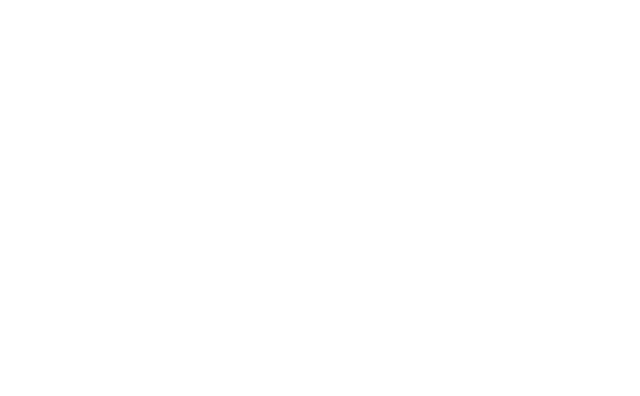
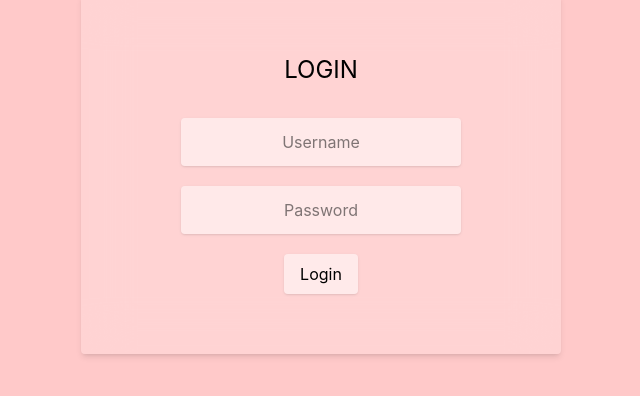
Before and after one commit to naveendanu2000/better-auth-app, a React (Vite) app in the folder better-auth-frontend/: page / in a window 1280 px wide. Shown: the part 226-622 px from the top of the page, without its empty margins (319-959 px from the left). Built offline with nearby package versions, Linux system fonts and the light colour scheme.

Commit message:
Create login page and initiated userDashboard component

```diff
--- a/better-auth-frontend/package.json
+++ b/better-auth-frontend/package.json
@@ -11,8 +11,13 @@
   },
   "dependencies": {
     "@tailwindcss/vite": "^4.2.1",
+    "axios": "^1.13.6",
+    "motion": "^12.35.2",
     "react": "^19.2.0",
     "react-dom": "^19.2.0",
+    "react-hot-toast": "^2.6.0",
+    "react-icons": "^5.6.0",
+    "react-router-dom": "^7.13.1",
     "tailwindcss": "^4.2.1"
   },
   "devDependencies": {
--- a/better-auth-frontend/src/App.tsx
+++ b/better-auth-frontend/src/App.tsx
@@ -1,7 +1,36 @@
+import { Toaster } from "react-hot-toast";
+import LoginPage from "./pages/LoginPage";
+import { AuthProvider } from "./context/AuthProvider";
+import { BrowserRouter, Route, Routes } from "react-router-dom";
+import ProtectedAuthRoute from "./components/ProtectedRoute";
+import UserDashboard from "./pages/UserDashboard";
+
 const App = () => {
-  return <div className="h-screen flex items-center justify-center">
+  return (
+    <div className="bg-red-200 **:transition-all **:duration-600 text-black h-screen flex items-center justify-center">
+      <BrowserRouter>
+        <Routes>
+          <Route path="/" element={<LoginPage />} />
 
-  </div>;
+          <Route
+            element={
+              <AuthProvider>
+                <Route
+                  path="/user"
+                  element={
+                    <ProtectedAuthRoute>
+                      <UserDashboard />
+                    </ProtectedAuthRoute>
+                  }
+                />
+              </AuthProvider>
+            }
+          />
+        </Routes>
+      </BrowserRouter>
+      <Toaster />
+    </div>
+  );
 };
 
 export default App;
--- /dev/null
+++ b/better-auth-frontend/src/api/auth-api.ts
@@ -0,0 +1,19 @@
+import type { LoginResponse, UserDetails } from "../types/authTypes";
+import { axiosInstance } from "./axios-instance";
+
+export const login = async (
+  username: string,
+  password: string,
+): Promise<LoginResponse> => {
+  const result = await axiosInstance.post("/auth/login", {
+    username,
+    password,
+  });
+  return result.data;
+};
+
+export const getUserDetails = async (): Promise<UserDetails> => {
+  const result = await axiosInstance.get("/auth/current/user");
+
+  return result.data;
+};
--- /dev/null
+++ b/better-auth-frontend/src/api/axios-instance.ts
@@ -0,0 +1,9 @@
+import axios, { type AxiosInstance } from "axios";
+
+export const axiosInstance: AxiosInstance = axios.create({
+  baseURL: "http://localhost:8000/api",
+  headers: {
+    "Content-Type": "application/json",
+  },
+  withCredentials: true,
+});
--- /dev/null
+++ b/better-auth-frontend/src/components/ProtectedRoute.tsx
@@ -0,0 +1,26 @@
+import { useEffect, type ReactNode } from "react";
+import { useNavigate } from "react-router-dom";
+import { getUserDetails } from "../api/auth-api";
+import toast from "react-hot-toast";
+
+const ProtectedAuthRoute = ({ children }: { children: ReactNode }) => {
+  const navigate = useNavigate();
+
+  useEffect(() => {
+    const verifyToken = async () => {
+      try {
+        await getUserDetails();
+      } catch (error) {
+        toast.error("Session expired!");
+        console.log(error);
+        navigate("/");
+      }
+    };
+
+    verifyToken();
+  }, [navigate]);
+
+  return children;
+};
+
+export default ProtectedAuthRoute;
--- /dev/null
+++ b/better-auth-frontend/src/components/small-components/Input.tsx
@@ -0,0 +1,29 @@
+const Input = ({
+  id,
+  name,
+  placeholder,
+  className,
+  type = "text",
+  defaultValue,
+}: {
+  id?: string;
+  name?: string;
+  placeholder?: string;
+  className?: string;
+  type?: string;
+  defaultValue?: string;
+}) => {
+  return (
+    <input
+      autoComplete="off"
+      id={id}
+      name={name}
+      type={type}
+      defaultValue={defaultValue}
+      className={`rounded m-auto px-4 min-w-70 text-center py-3 hover:shadow-xl shadow focus:shadow-lg focus:outline-none bg-white/50 ${className}`}
+      placeholder={placeholder}
+    />
+  );
+};
+
+export default Input;
--- /dev/null
+++ b/better-auth-frontend/src/context/AuthProvider.tsx
@@ -0,0 +1,28 @@
+import { type ReactNode, useState, useEffect } from "react";
+import { getUserDetails } from "../api/auth-api";
+import { type UserDetails } from "../types/authTypes";
+import toast from "react-hot-toast";
+import { AuthContext } from "./authContext";
+
+export const AuthProvider = ({ children }: { children: ReactNode }) => {
+  const [user, setUser] = useState<UserDetails | undefined>(undefined);
+
+  useEffect(() => {
+    const updateUser = async () => {
+      try {
+        const response = await getUserDetails();
+        setUser(response);
+      } catch (error) {
+        toast.error(`Unable to load details ${error}`);
+      }
+    };
+
+    updateUser();
+
+    return () => {
+      setUser(undefined);
+    };
+  });
+
+  return <AuthContext.Provider value={user}>{children}</AuthContext.Provider>;
+};
--- /dev/null
+++ b/better-auth-frontend/src/context/authContext.ts
@@ -0,0 +1,4 @@
+import { createContext } from "react";
+import type { UserDetails } from "../types/authTypes";
+
+export const AuthContext = createContext<UserDetails | undefined>(undefined);
--- /dev/null
+++ b/better-auth-frontend/src/hooks/useGetUser.ts
@@ -0,0 +1,11 @@
+import { useContext } from "react";
+import { AuthContext } from "../context/authContext";
+import type { UserDetails } from "../types/authTypes";
+
+export const useGetUser = (): UserDetails | undefined => {
+  const user = useContext(AuthContext);
+
+  if (!user) {
+    console.log("user not loaded yet loaded!");
+  } else return user;
+};
--- /dev/null
+++ b/better-auth-frontend/src/pages/LoginPage.tsx
@@ -0,0 +1,135 @@
+import { useActionState } from "react";
+import Input from "../components/small-components/Input";
+import { login } from "../api/auth-api";
+import toast from "react-hot-toast";
+import { VscLoading } from "react-icons/vsc";
+import { useNavigate } from "react-router-dom";
+
+interface InitialState {
+  success: boolean;
+  error: { username: string; password: string };
+  values: { username: string; password: string };
+}
+
+const initialState: InitialState = {
+  success: false,
+  error: { username: "", password: "" },
+  values: { username: "", password: "" },
+};
+
+const LoginPage = () => {
+  const navigate = useNavigate();
+
+  const actionState = async (
+    prevState: InitialState,
+    formData: FormData,
+  ): Promise<InitialState> => {
+    const username = formData.get("username");
+    const password = formData.get("password");
+    let error = { username: "", password: "" };
+
+    if (!username?.toString().trim()) {
+      error = {
+        ...error,
+        username: "Username can not be blank!",
+      };
+    } else {
+      error = {
+        ...error,
+        username: "",
+      };
+    }
+    if (!password?.toString().trim()) {
+      error = { ...error, password: "Password can not be empty" };
+    } else {
+      error = {
+        ...error,
+        password: "",
+      };
+    }
+
+    if (error.username || error.password) {
+      return {
+        success: false,
+        error,
+        values: {
+          username: username?.toString() || "",
+          password: password?.toString() || "",
+        },
+      };
+    }
+
+    try {
+      await login(username!.toString(), password!.toString());
+      toast.success("Logged in!");
+      navigate("/user");
+      return {
+        success: true,
+        error: { username: "", password: "" },
+        values: { username: "", password: "" },
+      };
+    } catch (error) {
+      console.log("Unable to login", error);
+      toast.error(`Unable to login! ${error}`);
+      return {
+        ...prevState,
+        success: false,
+        values: {
+          username: username?.toString() || "",
+          password: password?.toString() || "",
+        },
+      };
+    }
+  };
+
+  const [state, formAction, isPending] = useActionState(
+    actionState,
+    initialState,
+  );
+
+  return (
+    <div className="flex bg-white/20 backdrop-blur-xl flex-col shadow-md w-120 rounded h-fit p-15 items-center justify-center">
+      <h1 className="mb-8 text-2xl">LOGIN</h1>
+
+      <div className="[&_input]:mb-5">
+        <form
+          action={formAction}
+          autoComplete="off"
+          className="flex flex-col items-center"
+        >
+          <Input
+            type="text"
+            id="username"
+            name="username"
+            placeholder="Username"
+            className={`${state.error.username.length > 0 ? "outline-2 outline-red-400" : "outline-2 outline-transparent"}`}
+            defaultValue={state.values.username}
+          />
+          <Input
+            type="password"
+            id="password"
+            name="password"
+            placeholder="Password"
+            className={`${state.error.password.length > 0 ? "outline-2 outline-red-400" : "outline-2 outline-transparent"}`}
+          />
+          <button
+            type="submit"
+            disabled={isPending}
+            className="rounded flex gap-2 px-4 py-2 shadow hover:shadow-xl active:shadow-lg cursor-pointer bg-white/50 backdrop-blur-3xl disabled:opacity-65 disabled:hover:shadow disabled:cursor-not-allowed hover:backdrop-blur-lg hover:bg-white/20"
+          >
+            {isPending ? (
+              <>
+                <VscLoading className="animate-spin text-2xl" /> Logging
+                in...{" "}
+              </>
+            ) : (
+              "Login"
+            )}
+          </button>
+        </form>
+      </div>
+    </div>
+  );
+};
+
+export default LoginPage;
--- /dev/null
+++ b/better-auth-frontend/src/pages/UserDashboard.tsx
@@ -0,0 +1,13 @@
+import { useGetUser } from "../hooks/useGetUser";
+
+const UserDashboard = () => {
+  const user = useGetUser();
+
+  return (
+    <div>
+      <h1>Welcome {user?.username}</h1>
+    </div>
+  );
+};
+
+export default UserDashboard;
--- /dev/null
+++ b/better-auth-frontend/src/types/authTypes.ts
@@ -0,0 +1,11 @@
+export type LoginResponse = {
+  success: string;
+  data: null;
+  message: string;
+};
+
+export type UserDetails = {
+  username: string;
+  email: string;
+  created_at: string;
+};
```
Also changed, not shown: better-auth-frontend/src/assets/loading.svg (added), 1 other file (tests, documents, lock files or other folders).
